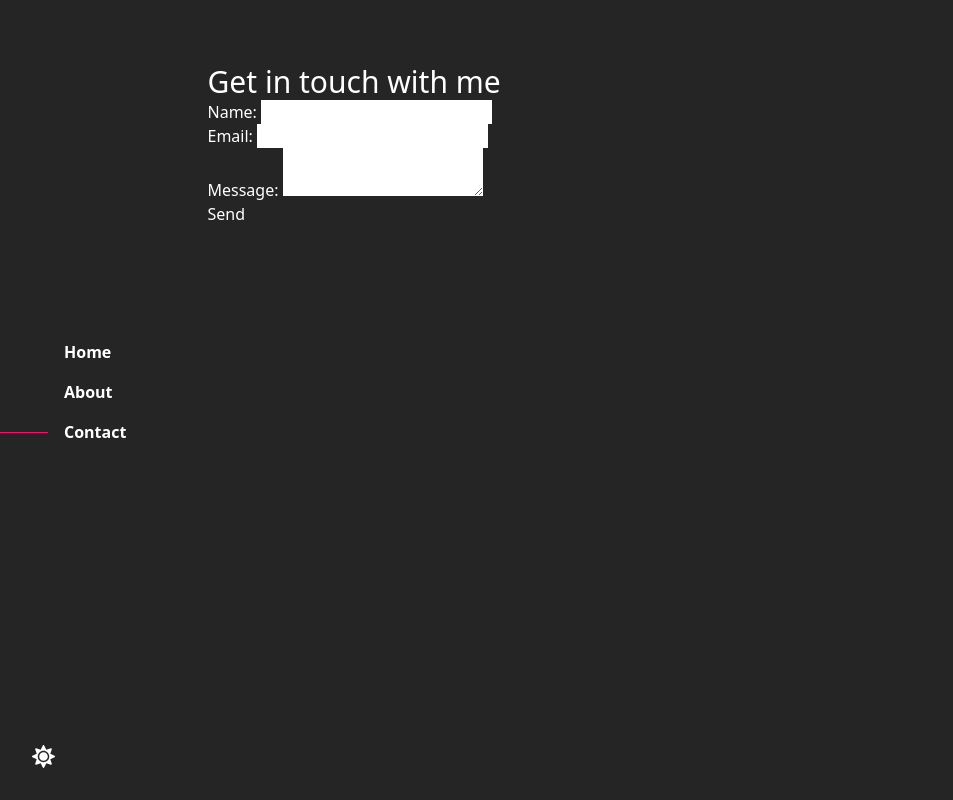
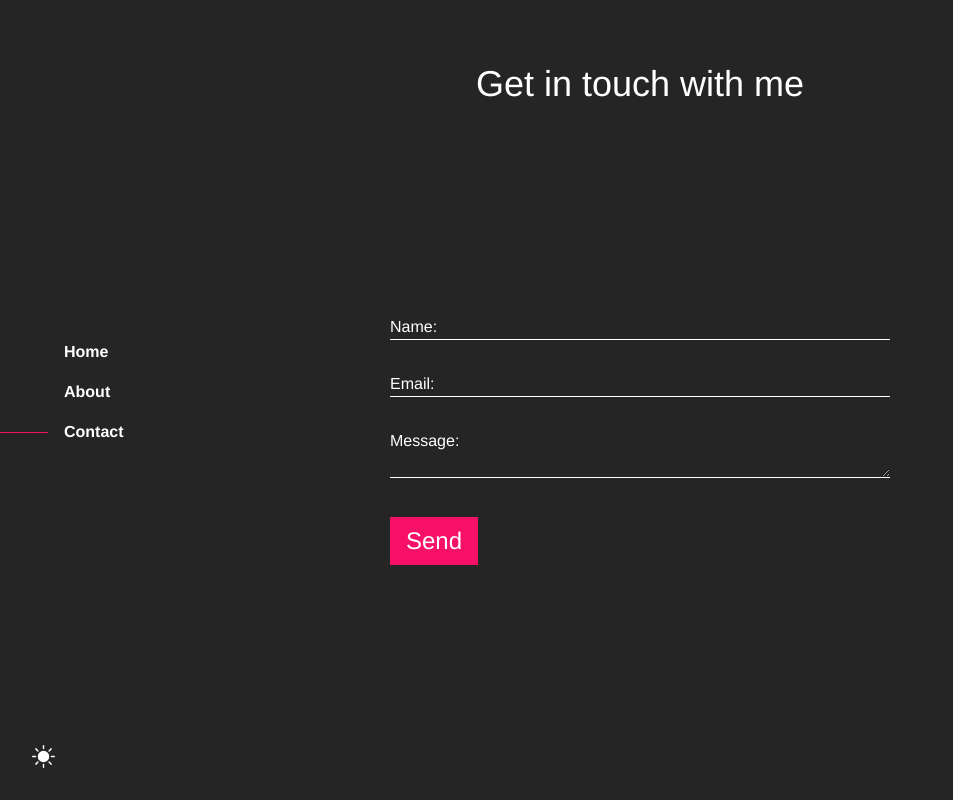
Before and after one commit to piersmg/portfolio, a React (Create React App) app: page /contact in a window 1280 px wide. Shown: the whole page, without its empty margins (0-953 px from the left). Built offline with nearby package versions, Linux system fonts and the light colour scheme.

Commit message:
Adding contact form

```diff
--- a/src/App.js
+++ b/src/App.js
@@ -9,6 +9,7 @@ import Content from "./components/Content";
 import Home from "./pages/Home";
 import About from "./pages/About";
 import Contact from "./pages/Contact";
+import Success from "./pages/Success";
 
 function App() {
   console.log('rendered');
@@ -18,6 +19,7 @@ function App() {
         <Route index element={<Home />} />
         <Route path="about" element={<About />} />
         <Route path="contact" element={<Contact />} />
+        <Route path="success" element={<Success />} />
         <Route path="*" element={<Error />} />
       </Route>
     </Routes>
@@ -26,10 +28,10 @@ function App() {
 
 function Layout() {
   return (
-    <div className="flex bg-white dark:bg-primary h-screen text-black dark:text-white">
+    <div className="flex bg-white dark:bg-primary text-black dark:text-white min-h-screen">
       <SideBar />
       <main className="my-0 mx-auto">
-        <div className="flex flex-col pl-16 pt-16 pr-16">
+        <div className="flex flex-col p-16">
           <Outlet />
         </div>
       </main>
--- a/src/components/Content.js
+++ b/src/components/Content.js
@@ -1,10 +1,18 @@
-const Content = ({title, body}) => {
+const Content = ({title, body, optionalClass}) => {
+    let classesToAdd = 'text-4xl';
+    if(optionalClass !== undefined) {
+        if (optionalClass.indexOf('text-') > -1) {
+            classesToAdd = optionalClass.substring(optionalClass.indexOf('text-'), optionalClass.indexOf(' '));
+            optionalClass.replace(classesToAdd, '');
+        }
+        classesToAdd = `${optionalClass} ${classesToAdd}`;
+    }
     return (
-        <div className='content-container'>
-            <h1>
+        <div className='flex flex-col'>
+            <h1 className={`${classesToAdd}`}>
                 {title}
             </h1>
-            {body.length > 0 &&
+            {(body.length > 0 || body !== undefined) &&
             <div className='content-body'>{body}</div>
             }
         </div>
--- a/src/components/Form.js
+++ b/src/components/Form.js
@@ -1,19 +1,24 @@
 const Form = () => {
 	return (
-		<form name="contact" method="POST" data-netlify="true">
-			<div>
-				<label>Name: <input type="text" name="name" /></label>
-			</div>
-			<div>
-				<label>Email: <input type="email" name="email" /></label>
-			</div>
-			<div>
-				<label>Message: <textarea name="message"></textarea></label>
-			</div>
-			<div>
-				<button type="submit">Send</button>
-			</div>
-		</form>
+		<div className="flex flex-col justify-center items-center h-full">
+			<form className="min-w-[500px]" name="contact" action="/success" method="POST" data-netlify="true">
+				<div className="relative mb-8">
+					<input placeholder=" " type="text" name="name" />
+					<label for="name">Name: </label>
+				</div>
+				<div className="relative mb-8">
+					<input placeholder=" " type="email" name="email" />
+					<label for="email">Email: </label>
+				</div>
+				<div className="relative mb-8">
+					<textarea placeholder=" " name="message"></textarea>
+					<label for="message">Message: </label>
+				</div>
+				<div>
+					<button className="text-2xl px-4 py-2 bg-secondary text-white focus:bg-primary hover:bg-primary dark:focus:bg-white dark:hover:bg-white focus:text-secondary hover:text-secondary" type="submit">Send</button>
+				</div>
+			</form>
+		</div>
 	)
 };
 
--- a/src/components/SideBar.js
+++ b/src/components/SideBar.js
@@ -1,9 +1,10 @@
-import {NavLink} from "react-router-dom";
-import {FaSun, FaMoon} from 'react-icons/fa';
+import { NavLink } from "react-router-dom";
+import { FaMoon } from 'react-icons/fa';
+import { BsFillSunFill } from "react-icons/bs";
 
 const SideBar = () => {
 	return (
-		<div className="relative top-0 md:left-0 -left-16 h-screen w-16 m-0
+		<div className="fixed top-0 md:left-0 -left-16 h-screen w-16 m-0
 			flex flex-col bg-transparent">
 			<nav className='flex flex-col absolute top-2/4'>
 				<div className='nav-items nav-items flex flex-col ml-16'>
@@ -13,14 +14,17 @@ const SideBar = () => {
 					<NavLink className={({ isActive }) => isActive ? "active" : ""} to={"/about"} >
 						About
 					</NavLink>
+					{/* <NavLink className={`mb-4 font-bold relative hover:text-secondary ${({ isActive }) => isActive ? "active" : ""}`} to={"/about"} >
+						About
+					</NavLink> */}
 					<NavLink className={({ isActive }) => isActive ? "active" : ""} to={"/contact"} >
 						Contact
 					</NavLink>
 				</div>
 				{/* <div id="chevron" className="text-primary dark:text-white"><FaChevronLeft size="20" /></div> */}
 			</nav>
-			<div id="darkLightSwitch" className="absolute bottom-8 left-8 text-primary dark:text-white hover:text-secondary dark:hover:text-secondary cursor-pointer">
-				<FaSun className='hidden dark:block' size="23" /><FaMoon className="block dark:hidden" size="23" />
+			<div id="darkLightSwitch" className="absolute bottom-8 left-8 text-primary dark:text-white hover:text-secondary dark:hover:text-secondary cursor-pointer transition-transform">
+				<BsFillSunFill className='hidden dark:block' size="23" /><FaMoon className="block dark:hidden" size="20" />
 			</div>
 		</div>
 	)
--- a/src/index.css
+++ b/src/index.css
@@ -1,6 +1,9 @@
 @tailwind base;
 @tailwind components;
 @tailwind utilities;
+@import url('https://fonts.googleapis.com/css2?family=Unica+One&display=swap');
+@import url('https://fonts.googleapis.com/css2?family=Jost:ital,wght@0,400;0,700;1,400;1,700&family=Unica+One&display=swap');
+
 *,
 *::before,
 *::after {
@@ -10,9 +13,6 @@
 }
 
 @layer components {
-  h1 {
-    @apply text-3xl
-  }
   main {
     width: calc((100% / 12) * 11);
     max-width: 2280px;
@@ -29,6 +29,24 @@
   }
   .nav-items a.active:before {
     @apply scale-100 origin-left transition-transform
+  }
+  #darkLightSwitch.in {
+    transform: rotateY(-90deg) translateZ(0px);
+  }
+  #darkLightSwitch.out {
+    transform: rotateY(90deg) translateZ(14px);
+  }
+  form input, form textarea, form button {
+    outline: none !important;
+  }
+  form input, form textarea {
+    @apply appearance-none w-full bg-transparent border-b-[1px] border-b-primary dark:border-b-white active:border-b-secondary focus:border-b-secondary dark:active:border-b-secondary dark:focus:border-b-secondary
+  }
+  form label {
+    @apply absolute translate-y-4 scale-100 -top-4 left-0 text-primary dark:text-white transition-all
+  }
+  form input:focus + label, form textarea:focus + label, form input:not(:placeholder-shown) + label, form textarea:not(:placeholder-shown) + label {
+    @apply -translate-y-2 -left-[2px] scale-90 text-secondary
   }
   /* .sidebar-icon {
     @apply relative flex items-center justify-center
--- a/src/pages/Contact.js
+++ b/src/pages/Contact.js
@@ -3,10 +3,11 @@ import Form from "../components/Form";
 
 const Contact = () => {
     return (
-        <div>
+        <div className="h-[calc(100vh_-_8rem)]">
             <Content
                 title="Get in touch with me"
                 body=""
+                optionalClass="mx-auto"
             />
             <Form />
         </div>
--- a/src/pages/Home.js
+++ b/src/pages/Home.js
@@ -2,7 +2,7 @@ import Content from "../components/Content";
 
 const Home = () => {
     return (
-        <Content title="Piers Garthwaite" body="This is a body" />
+        <Content title="Piers Garthwaite" body="This is a body" optionalClass="font-headline text-7xl" />
     )
 }
 
--- /dev/null
+++ b/src/pages/Success.js
@@ -0,0 +1,9 @@
+import Content from "../components/Content";
+
+const Success = () => {
+    return (
+        <Content title="Success!" body="Thanks for getting in touch <3 I'll get back to you soon." />
+    )
+}
+
+export default Success;
--- a/tailwind.config.js
+++ b/tailwind.config.js
@@ -11,6 +11,10 @@ module.exports = {
         secondary: '#f61067',
       }
     },
+    fontFamily: {
+      sans: ['Jost', 'Helvetica', 'Arial', 'sans-serif'],
+      headline: ['Unica One', 'Helvetica', 'Arial', 'sans-serif'],
+    },
   },
   plugins: [],
 }
```
Also changed, not shown: src/index.js (+11 -1 lines), 1 other file (tests, documents, lock files or other folders).
